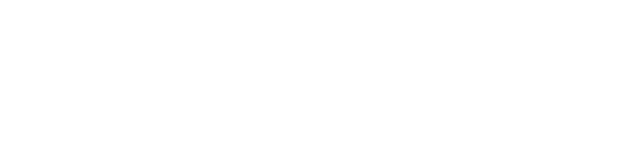
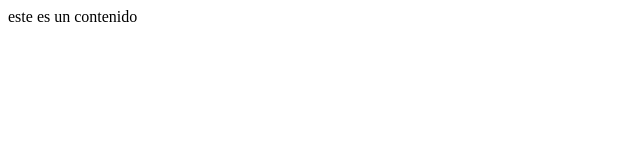
Before and after one commit to dsalguera/Pixels, a plain HTML site: page index.html in a window 1280 px wide. Shown: the whole page, without its empty margins (0-640 px from the left). Drawn offline with Linux system fonts and the light colour scheme.

Commit message:
Update index.html

```diff
--- a/index.html
+++ b/index.html
@@ -2,5 +2,6 @@
 <head>
 </head>
 <body>
+  este es un contenido
 </body>
 </html>
```
